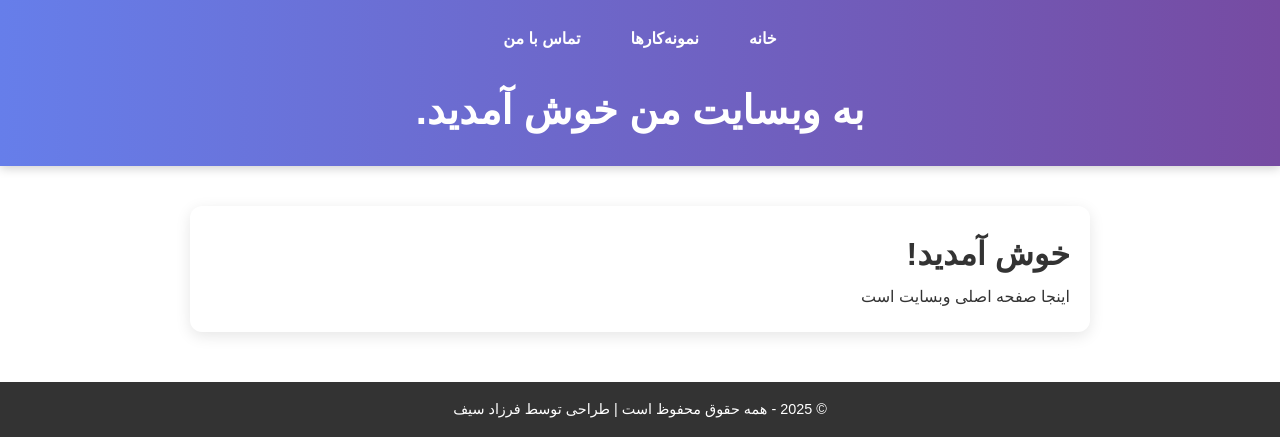
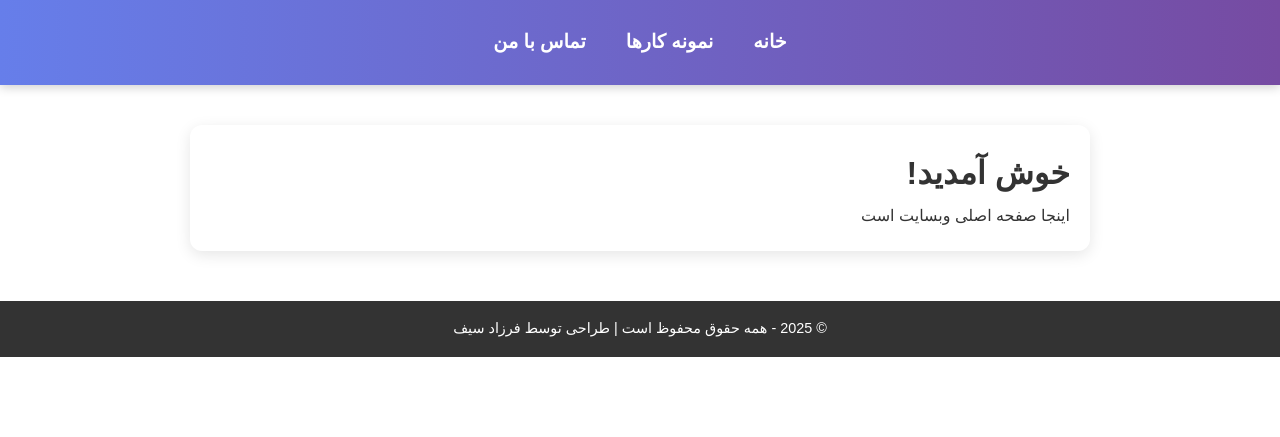
Before and after one commit to Fiesdazraf/safecode, a Django app: page / in a window 1280 px wide. Shown: the top 437 px of the page. Run offline with Django 5.2, Linux system fonts and the light colour scheme; some web fonts are replaced.

Commit message:
adding textures and styles

```diff
--- a/main/static/main/style.css
+++ b/main/static/main/style.css
@@ -27,43 +28,48 @@ body {
     animation: fadeDown 1s ease forwards;
 }
 
-.navbar .container {
+.navbar {
     display: flex;
     justify-content: center;
-    gap: 30px;
+    gap: 40px;
+    font-family: 'Vazir', sans-serif;
 }
 
 .nav-link {
-    position: relative;
-    display: inline-block;
     color: white;
     text-decoration: none;
-    font-weight: bold;
-    padding: 5px 10px;
-    overflow: hidden;
+    font-weight: 700;
+    font-size: 1.2rem;
+    position: relative;
+    padding: 5px 0;
     transition: color 0.3s ease;
 }
 
-.nav-link::before {
-    content: "";
+.nav-link::after {
+    content: '';
     position: absolute;
+    width: 0%;
+    height: 2px;
     bottom: 0;
-    left: 50%;
-    transform: translateX(-50%) scaleX(0);
-    width: 100%;
-    height: 3px;
-    background: #ffd369;
-    transition: transform 0.3s ease;
-    transform-origin: center;
-    border-radius: 5px;
-}
-
-.nav-link:hover::before {
-    transform: translateX(-50%) scaleX(1);
+    left: 0;
+    background-color: #ffd369;
+    transition: width 0.3s ease;
 }
 
 .nav-link:hover {
     color: #ffd369;
+}
+
+.nav-link:hover::after {
+    width: 100%;
+}
+
+/* Responsive */
+@media (max-width: 600px) {
+    .navbar {
+        flex-direction: column;
+        gap: 15px;
+    }
 }
 
 .site-title {
--- a/main/templates/main/base.html
+++ b/main/templates/main/base.html
@@ -9,16 +9,13 @@
     <link rel="stylesheet" href="{% static 'main/style.css' %}">
 </head>
 <body>
-    <header class="site-header">
-        <nav class="navbar">
-            <div class="container">
-                <a href="{% url 'home' %}" class="nav-link">خانه</a>
-                <a href="{% url 'portfolio' %}" class="nav-link">نمونه‌کارها</a>
-                <a href="{% url 'contact' %}" class="nav-link">تماس با من</a>
-            </div>
-        </nav>
-        <h1 class="site-title">به وبسایت من خوش آمدید.</h1>
-    </header>
+<header class="site-header">
+    <nav class="navbar container">
+        <a href="{% url 'home' %}" class="nav-link">خانه</a>
+        <a href="{% url 'portfolio' %}" class="nav-link">نمونه کارها</a>
+        <a href="{% url 'contact' %}" class="nav-link">تماس با من</a>
+    </nav>
+</header>
 
     <main class="content-area">
         {% block content %}{% endblock %}
--- a/main/templates/main/home.html
+++ b/main/templates/main/home.html
@@ -7,4 +7,5 @@
     <h1>خوش آمدید!</h1>
     <p>اینجا صفحه اصلی وبسایت است</p>
 
+
 {% endblock %}
--- a/main/views.py
+++ b/main/views.py
@@ -1,16 +1,18 @@
-from django.shortcuts import render, redirect
+from django.shortcuts import render, get_object_or_404
 from django.http import HttpResponse
 from .forms import ContactForm
-from django.core.mail import send_mail
 from django.conf import settings
 from django.core.mail import send_mail, BadHeaderError
+from .models import PortfolioItem
+
 # Create your views here.
 
 def home(request):
     return render(request, 'main/home.html')
 
 def portfolio(request):
-    return render(request, 'main/portfolio.html')
+    items = PortfolioItem.objects.order_by('-created_at')  # جدیدترین‌ها اول
+    return render(request, 'main/portfolio.html', {'items': items})
 
 def contact(request):
     if request.method == 'POST':
```
Also changed, not shown: other parts of main/static/main/style.css (+56 -0 lines), main/models.py (+12 -0 lines), main/templates/main/portfolio.html (+20 -5 lines), db.sqlite3, main/admin.py (line endings or trailing spaces), main/migrations/0002_portfolioitem.py (added), main/migrations/0003_post.py (added), main/migrations/0004_delete_post.py (added).
